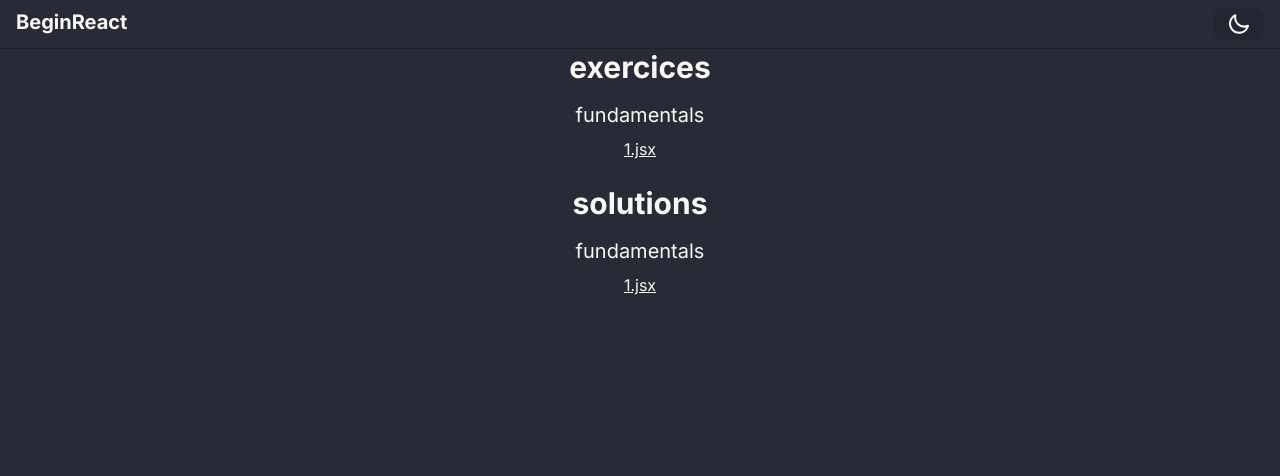
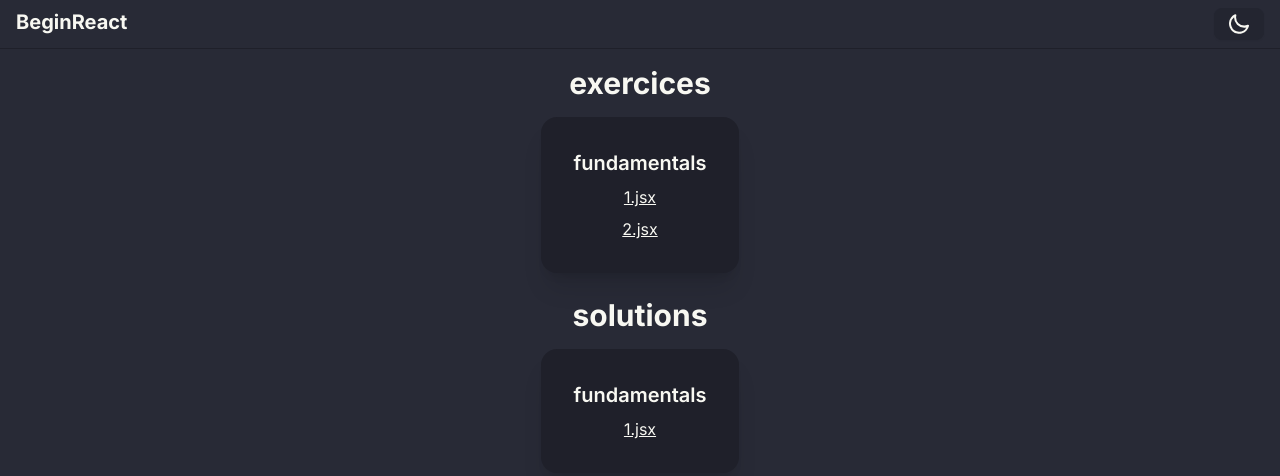
Before and after one commit to danielgonzalez0/20240508-beginreact-M2-components-new, a Next.js app: page / in a window 1280 px wide. Shown: the top 476 px of the page. Built offline with nearby package versions, Linux system fonts and the light colour scheme.

Commit message:
feat(error): add errors page

```diff
--- a/app/layout.jsx
+++ b/app/layout.jsx
@@ -21,11 +21,11 @@ export default function RootLayout({ children }) {
           inter.className,
           GeistMono.variable,
           GeistSans.variable,
-          "h-full bg-base-100"
+          "h-full flex flex-col bg-base-100"
         )}
       >
         <Header />
-        {children}
+        <div className="flex-1 mt-4">{children}</div>
       </body>
     </html>
   );
--- a/app/page.jsx
+++ b/app/page.jsx
@@ -33,10 +33,11 @@ export default function Home() {
               return (
                 <div
                   key={moduleKey}
-                  className="flex flex-col items-center gap-2"
+                  className="card bg-base-300 shadow-xl flex-col items-center"
                 >
-                  <h3 className="text-xl">{moduleKey}</h3>
-                  {Object.entries(value).map(([lessonKey, value]) => {
+                  <div className="card-body flex flex-col items-center gap-2">
+                    <h3 className="card-title">{moduleKey}</h3>
+                    {Object.entries(value).map(([lessonKey]) => {
                       return (
                         <Link
                           href={`/training/${typeKey}/${moduleKey}/${lessonKey}`}
@@ -48,6 +49,7 @@ export default function Home() {
                       );
                     })}
                   </div>
+                </div>
               );
             })}
           </div>
--- /dev/null
+++ b/app/training/[...path]/exercices/fundamentals/2.jsx
@@ -0,0 +1,3 @@
+export default function App() {
+  return <div>Bonsoir</div>;
+}
--- a/app/training/[...path]/page.jsx
+++ b/app/training/[...path]/page.jsx
@@ -11,8 +11,16 @@ export default async function Page({ params }) {
     return <div>Not found</div>;
   }
 
+  const currentPath = path.join(
+    process.cwd(),
+    `app/training/[...path]/${fullPath}`
+  );
+
+  await fs.access(currentPath);
+
   const RenderedComponent = dynamic(() => import(`./${fullPath}`), {
     ssr: false,
+
     loading: () => (
       <span className="loading loading-infinity loading-lg"></span>
     ),
@@ -22,21 +30,12 @@ export default async function Page({ params }) {
   const moduleName = params.path[1];
   const exerciseNumber = params.path[2];
 
-  const trainingDirectory = path.join(
-    process.cwd(),
-    `app/instructions/${moduleName}`
-  );
-  const pth = path.join(
-    trainingDirectory,
-    `${exerciseNumber.replace(".jsx", "")}.md`
-  );
-
-  const instruction = await fs.readFile(pth, "utf-8");
-
-  console.log({ instruction });
   return (
     <div className="h-full flex gap-2 relative">
-      <Instruction instruction={instruction} />
+      <TrainingContent
+        moduleName={moduleName}
+        exerciseNumber={exerciseNumber}
+      />
       <div className="mx-auto max-w-4xl flex-1">
         <header className="my-4 flex items-center justify-between">
           <h2 className="text-lg font-bold">
@@ -58,3 +57,22 @@ export default async function Page({ params }) {
     </div>
   );
 }
+
+const TrainingContent = async ({ moduleName, exerciseNumber }) => {
+  try {
+    const trainingDirectory = path.join(
+      process.cwd(),
+      `app/instructions/${moduleName}`
+    );
+    const pth = path.join(
+      trainingDirectory,
+      `${exerciseNumber.replace(".jsx", "")}.md`
+    );
+
+    const instruction = await fs.readFile(pth, "utf-8");
+
+    return <Instruction instruction={instruction} />;
+  } catch {
+    return null;
+  }
+};
--- /dev/null
+++ b/app/training/error.jsx
@@ -0,0 +1,25 @@
+"use client";
+
+import Link from "next/link";
+import { useEffect } from "react";
+
+export default function Error({ error }) {
+  useEffect(() => {
+    console.error(error);
+  }, [error]);
+
+  return (
+    <div className="card w-96 bg-base-200 shadow-xl m-auto">
+      <div className="card-body items-center text-center">
+        <h2 className="card-title">Path not found</h2>
+
+        <p>L'URL semble être incorrecte.</p>
+        <div className="card-actions justify-end">
+          <Link className="btn btn-primary" href="/">
+            Home
+          </Link>
+        </div>
+      </div>
+    </div>
+  );
+}
```
Also changed, not shown: tsconfig.json (added, +34 -0 lines), .eslintrc.json. Lines whose indentation alone changed are shown as unchanged.
